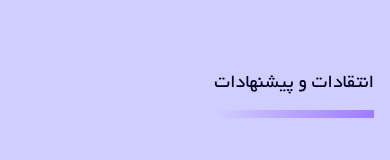
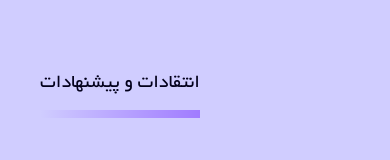
Before and after one commit to academy-react/Hexa-Squad, a React (Vite) app: page / in a window 390 px wide. Shown: the part 6173-6333 px from the top of the page. Built offline with nearby package versions, Linux system fonts and the light colour scheme.

Commit message:
some changes on Suggestions section

```diff
--- a/src/screens/Landing/landing-components/Suggestions.jsx
+++ b/src/screens/Landing/landing-components/Suggestions.jsx
@@ -1,7 +1,8 @@
 import React from "react";
 import { Formik, Form, Field } from "formik";
 import * as yup from "yup";
-
+import background from "../../../assets/image/bgDesign2.svg";
+import background2 from "../../../assets/image/bgDesign.svg";
 const Suggestions = () => {
   const validation = yup.object().shape({
     email: yup.string().required("این فیلد الزامیست!"),
@@ -9,12 +10,15 @@ const Suggestions = () => {
   });
   return (
     <>
-      <h1 className=" relative title1 lg:mt-52 mt-20 mr-4 md:mt-36 lg:m-auto">
+    <div className=" w-[540px] md:w-[740px] relative mt-20 lg:m-auto  mx-auto lg:mt-48">
+      <h1 className=" relative title1 lg:mt-52 mt-20 md:mt-36 mx-auto">
         انتقادات و پیشنهادات
         <span className="absolute w-[100%]  block mt-3 h-2 my-1 bg-gradient-to-l from-newPurpleAlpha2 to-transparentPurple2"></span>
       </h1>
+     </div>
+      <div className="flex 	justify-center mb-56 content-center items-stretch lg:mt-10">
+      <div className=" bg-center bg-cover w-[400px] h-[460px] absolute right-0 mt-20 hidden lg:block" style={{ backgroundImage: `url(${background})` }}></div>
 
-      <div className="flex 	justify-center mb-56 content-center items-stretch lg:mt-10">
         <div
           className="suggestions-box "
         >
```
